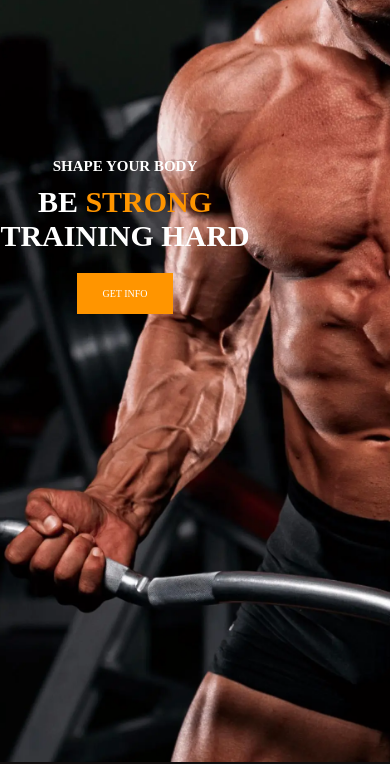
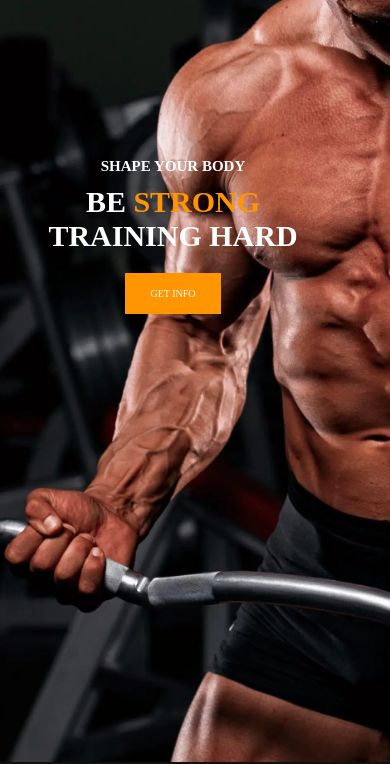
Before and after one commit to Pratipalsinh3397/Gym-Landing-Page, a plain HTML site: page index.html in a window 390 px wide. Shown: the part 82-846 px from the top of the page. Drawn offline with Linux system fonts and the light colour scheme; a web font is replaced by a local one.

Commit message:
Update mediaquery.css

```diff
--- a/mediaquery.css
+++ b/mediaquery.css
@@ -52,9 +52,8 @@
         text-align: center;
         width: 250px;
         font-size: 15px;
-        margin: 15pc auto;
-        /* float: inline-start;
-        margin: 15pc 3pc 0pc 3pc; */
+        float: inline-start;
+        margin: 15pc 3pc 0pc 3pc;
         /* border: 1px solid red; */
         z-index: 0;
     }
```
